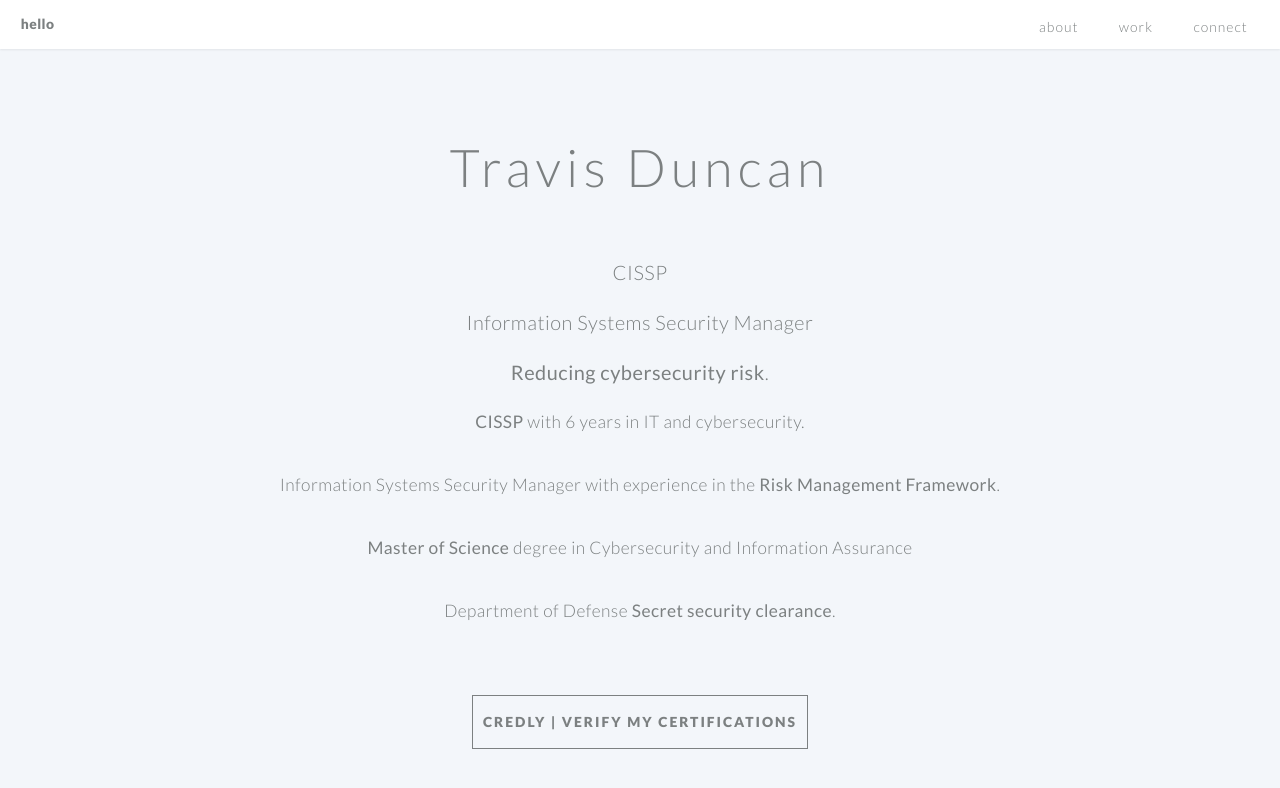
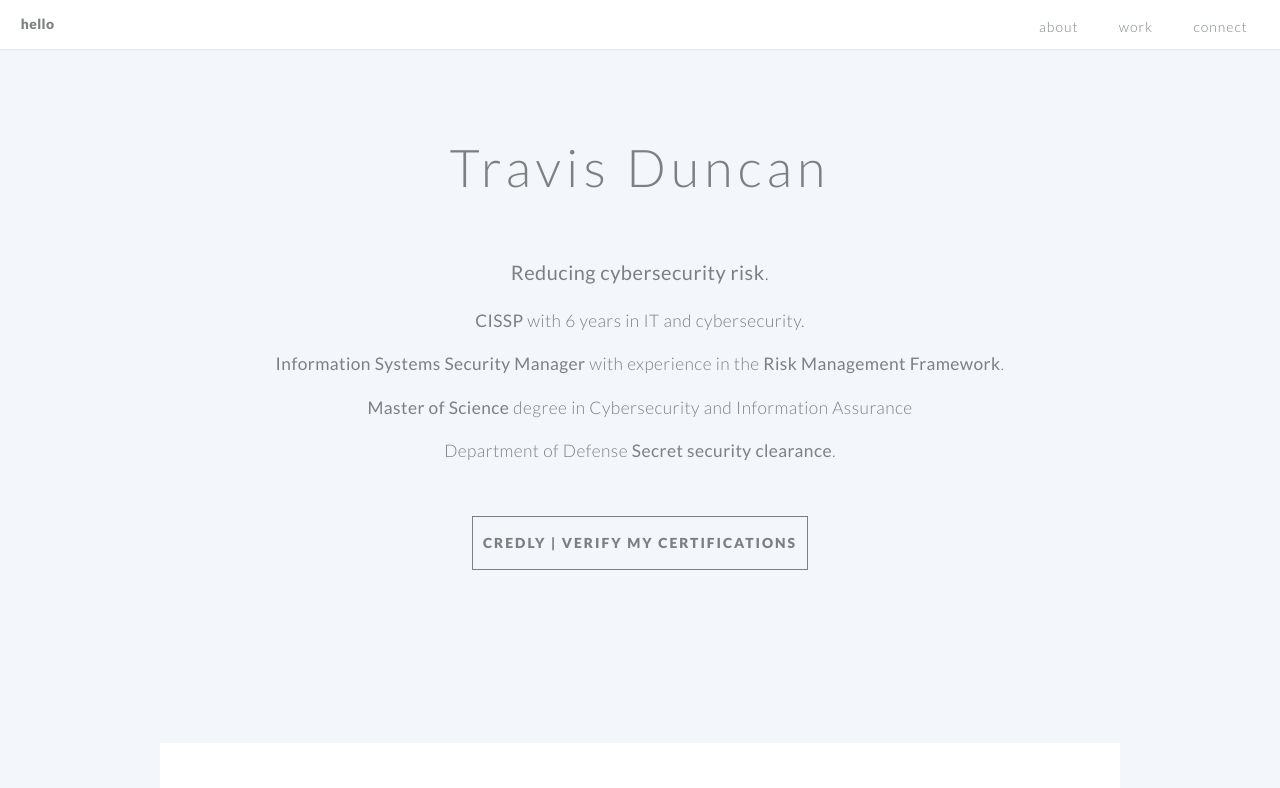
Before and after one commit to TravDunc/hellotemplatedraft, a Jekyll site: the page built from index.md, in a window 1280 px wide and 900 px high, scrolled down 741 px. Shown: the top 788 px of the window. Built offline with Jekyll 4.4.1, drawn with Linux system fonts in a browser that asks for light colours.

Commit message:
Update index.md

```diff
--- a/index.md
+++ b/index.md
@@ -42,16 +42,9 @@ cta_button_label: contact # the label on the button
 ---
 [//]: # (write a bit about yourself here)
 ## Travis Duncan
-
-### CISSP
-### Information Systems Security Manager
-
 ### **Reducing cybersecurity risk**.
 
-**CISSP** with 6 years in IT and cybersecurity.
-
-Information Systems Security Manager with experience in the **Risk Management Framework**.
-
-**Master of Science** degree in Cybersecurity and Information Assurance
-
-Department of Defense **Secret security clearance**.
+# **CISSP** with 6 years in IT and cybersecurity.
+# **Information Systems Security Manager** with experience in the **Risk Management Framework**.
+# **Master of Science** degree in Cybersecurity and Information Assurance
+# Department of Defense **Secret security clearance**.
```
